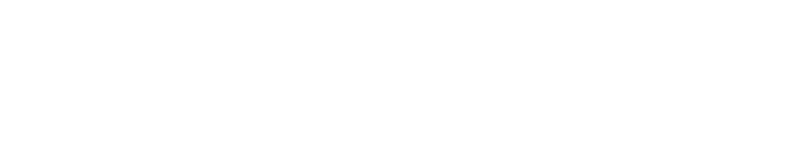
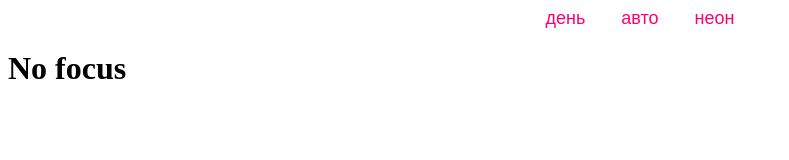
Before and after one commit to Mumin178/------, a plain HTML site: page index.html in a window 1280 px wide. Shown: the whole page, without its empty margins (0-789 px from the left). Drawn offline with Linux system fonts and the light colour scheme.

Commit message:
Navigation

```diff
--- a/index.html
+++ b/index.html
@@ -3,9 +3,19 @@
 <head>
     <meta charset="UTF-8">
     <meta name="viewport" content="width=device-width, initial-scale=1.0">
-    <title>Document</title>
+    <link rel="stylesheet" href="style.css">
+    <title>No focus</title>
 </head>
 <body>
+    <nav class="navigation">
+        <button>день</button>
+        <button>авто</button>
+        <button>неон</button>
+    </nav>
 
 </body>
+
+<body>
+    <h1>No focus</h1>
+</body>
 </html>
--- a/style.css
+++ b/style.css
@@ -0,0 +1,17 @@
+.navigation {
+    display: flex;
+    justify-content: center;
+    gap: 10px;
+
+}
+.navigation button {
+    font-size: 18px;
+    color: #ff0070;
+    border: none;
+    background-color: transparent;
+    padding: 0 13px;
+
+}
+.navigation button:hover {
+    cursor: pointer;
+}
```
